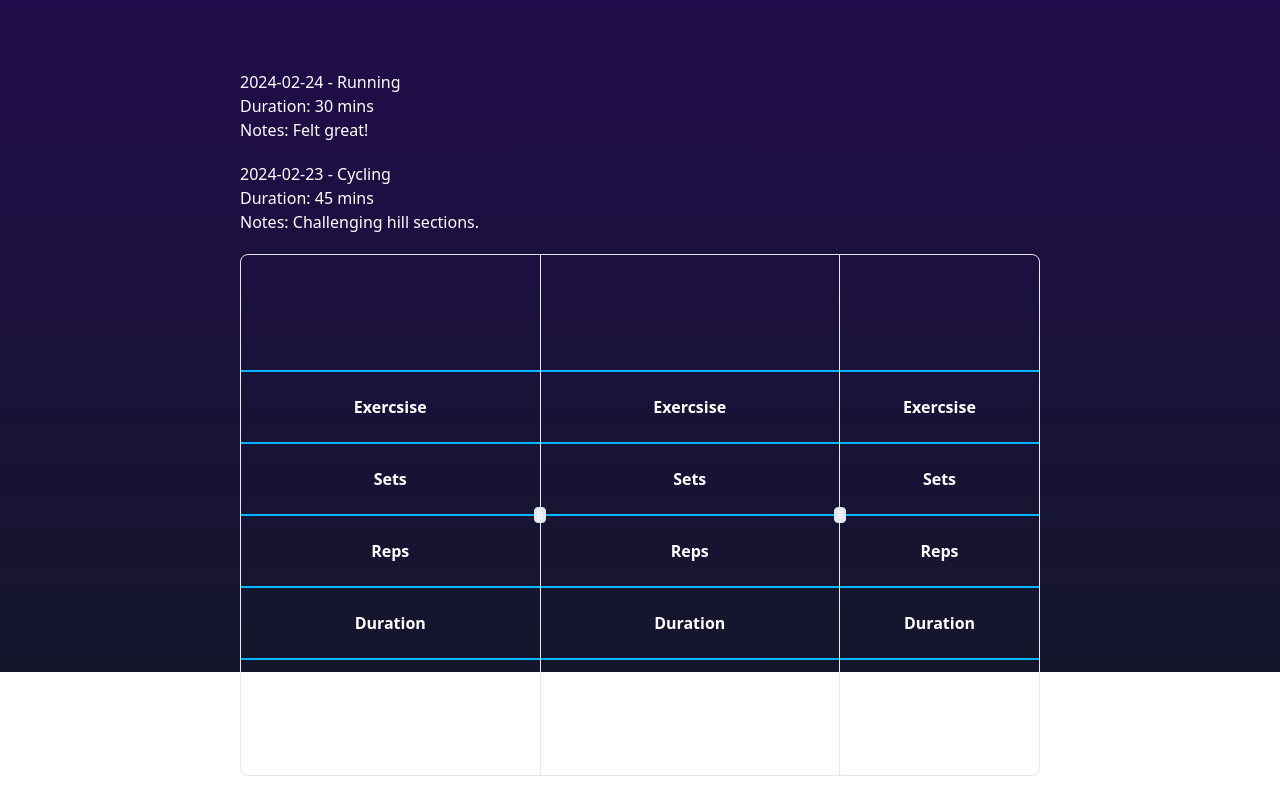
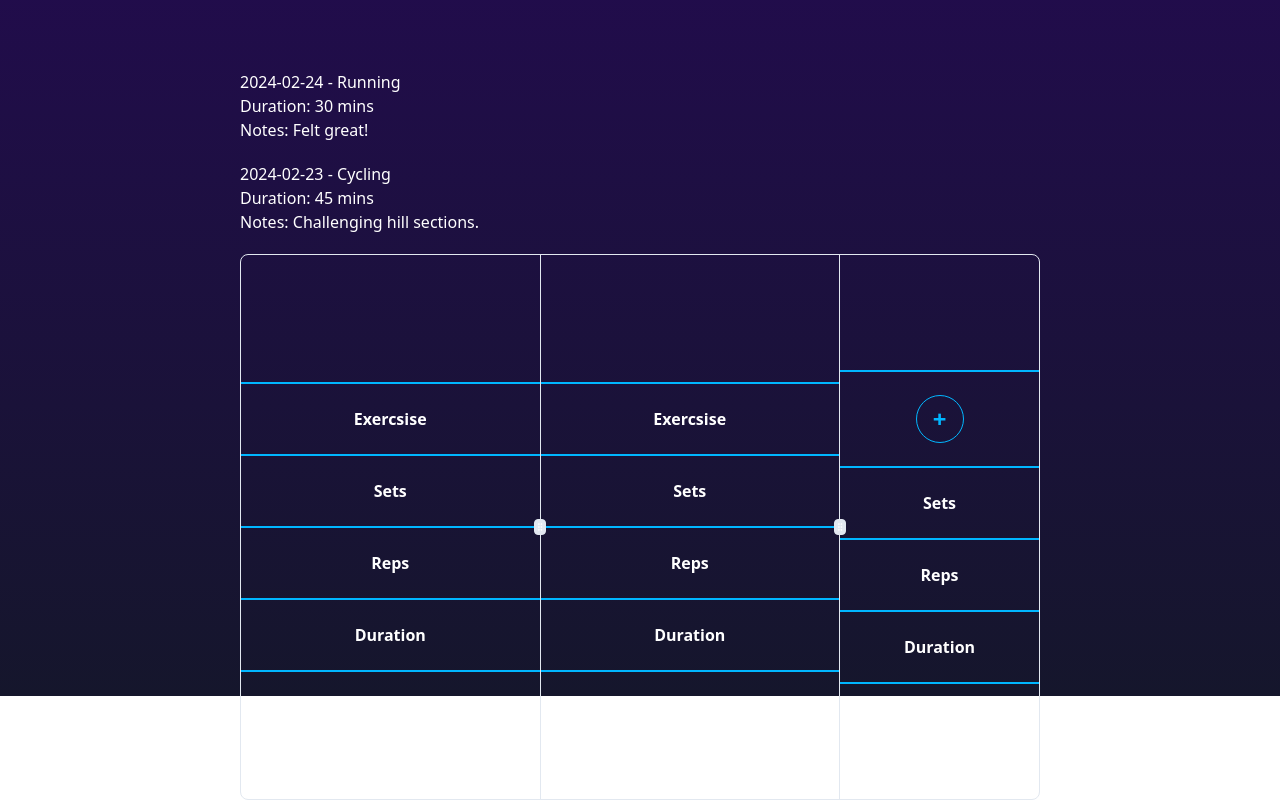
Before and after one commit to screenl/fitext-video-editor, a Next.js app: page / in a window 1280 px wide. Shown: the part 764-1564 px from the top of the page. Before the commit the page ends 1540 px from the top, so only its background shows below. Built offline with nearby package versions, Linux system fonts and the light colour scheme.

Commit message:
Better UI

```diff
--- a/src/Components/TimeLineGadgets/ResizableBoxes.tsx
+++ b/src/Components/TimeLineGadgets/ResizableBoxes.tsx
@@ -45,7 +45,9 @@ export function Boxes() {
       <ResizablePanel defaultSize={20}>
         <div className=" flex h-full flex-col items-center justify-center ">
           <div className="divider divider-info"></div>
-          <span className="font-semibold">Exercsise</span>
+          <button className="btn btn-circle btn-info btn-outline text-2xl">
+            +
+          </button>
           <div className="divider divider-info"></div>
           <span className="font-semibold">Sets</span>
           <div className="divider divider-info"></div>
```
